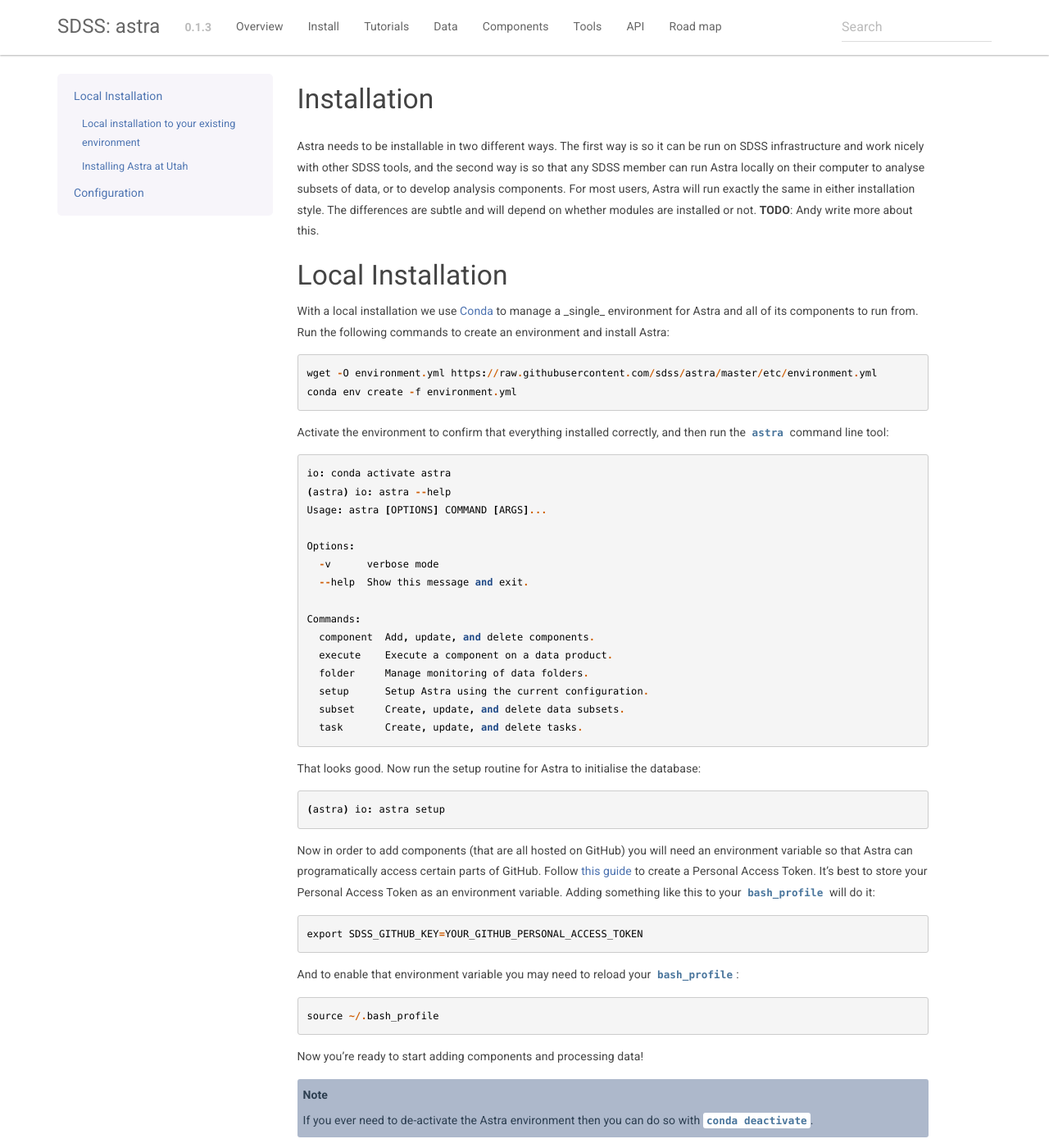
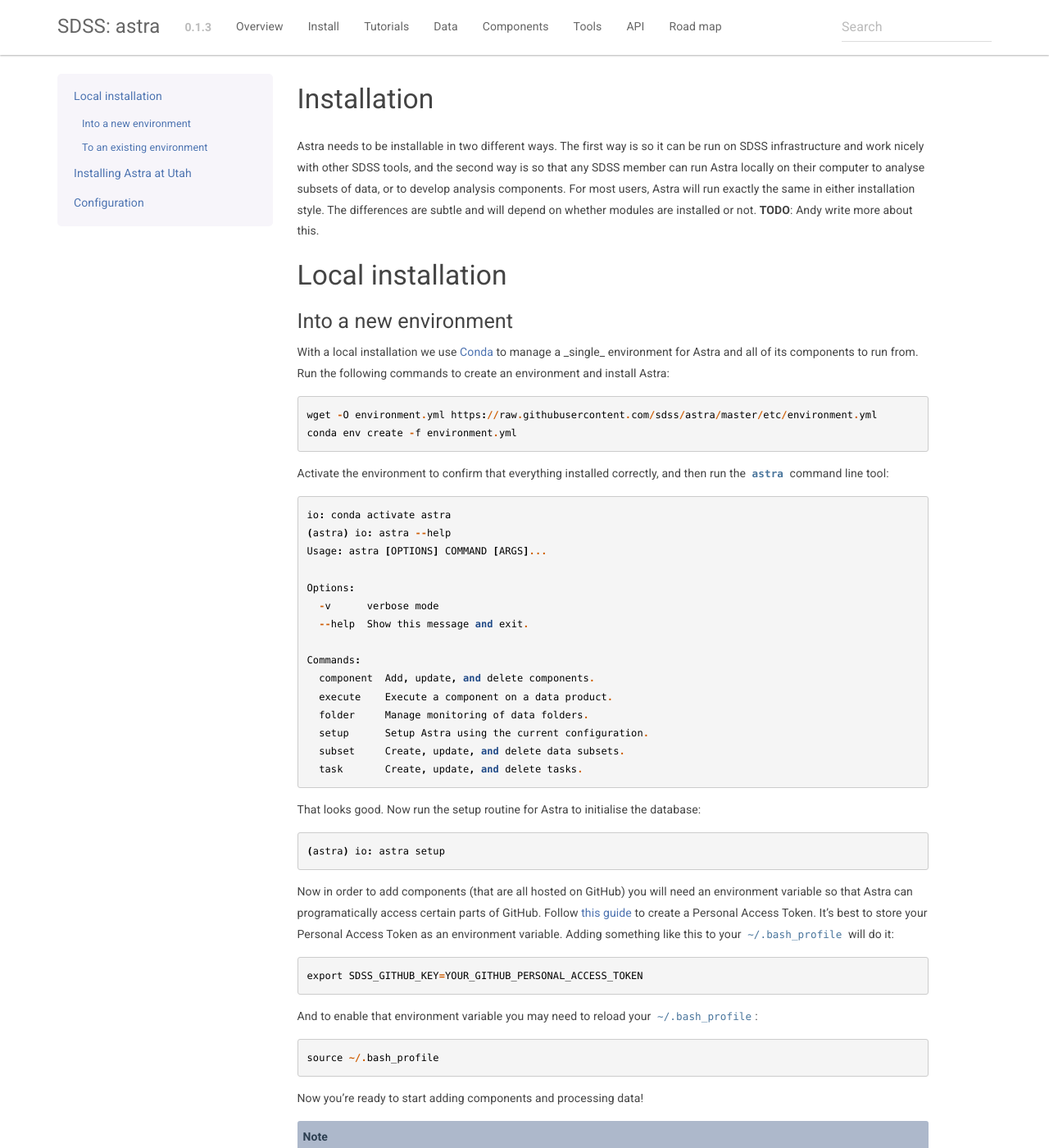
Before and after one commit to sdss/astra, a Sphinx documentation site: the page built from docs/sphinx/installation.rst, in a window 1280 px wide and 1400 px high. Shown: the whole window at 82% size. Built offline with Sphinx 7.4.7, drawn with Linux system fonts in a browser that asks for light colours; the version number is read from the project's files by our own code; some of the changed text lies outside the part shown.

Commit message:
fix headers

```diff
--- a/docs/sphinx/installation.rst
+++ b/docs/sphinx/installation.rst
@@ -9,8 +9,11 @@
 
 Astra needs to be installable in two different ways. The first way is so it can be run on SDSS infrastructure and work nicely with other SDSS tools, and the second way is so that any SDSS member can run Astra locally on their computer to analyse subsets of data, or to develop analysis components. For most users, Astra will run exactly the same in either installation style. The differences are subtle and will depend on whether modules are installed or not. **TODO**: Andy write more about this.
 
-Local Installation
+Local installation
 ------------------
+
+Into a new environment
+~~~~~~~~~~~~~~~~~~~~~~
 
 With a local installation we use `Conda <http://docs.conda.io/>`_ to manage a _single_ environment for Astra and all of its components to run from. Run the following commands to create an environment and install Astra::
 
@@ -39,11 +42,11 @@
 
   (astra) io: astra setup
 
-Now in order to add components (that are all hosted on GitHub) you will need an environment variable so that Astra can programatically access certain parts of GitHub. Follow `this guide <https://help.github.com/en/github/authenticating-to-github/creating-a-personal-access-token-for-the-command-line>`_ to create a Personal Access Token. It's best to store your Personal Access Token as an environment variable. Adding something like this to your `~/.bash_profile` will do it::
+Now in order to add components (that are all hosted on GitHub) you will need an environment variable so that Astra can programatically access certain parts of GitHub. Follow `this guide <https://help.github.com/en/github/authenticating-to-github/creating-a-personal-access-token-for-the-command-line>`_ to create a Personal Access Token. It's best to store your Personal Access Token as an environment variable. Adding something like this to your ``~/.bash_profile`` will do it::
 
   export SDSS_GITHUB_KEY=YOUR_GITHUB_PERSONAL_ACCESS_TOKEN
 
-And to enable that environment variable you may need to reload your `~/.bash_profile`::
+And to enable that environment variable you may need to reload your ``~/.bash_profile``::
 
   source ~/.bash_profile
 
@@ -55,8 +58,8 @@
 
 
 
-Local installation to your existing environment
-~~~~~~~~~~~~~~~~~~~~~~~~~~~~~~~~~~~~~~~~~~~~~~~
+To an existing environment
+~~~~~~~~~~~~~~~~~~~~~~~~~~
 
 If you already have a Conda environment that you'd like to install Astra to (instead of having Astra in it's own environment) then you can install it from source::
 
@@ -75,7 +78,7 @@
 
 
 Installing Astra at Utah
-~~~~~~~~~~~~~~~~~~~~~~~~
+------------------------
 
 You can install Astra on Utah using the ``sdss_install`` tool. Astra only needs to be installed
 once, and then you can make it available in future sessions by using the command::
```
